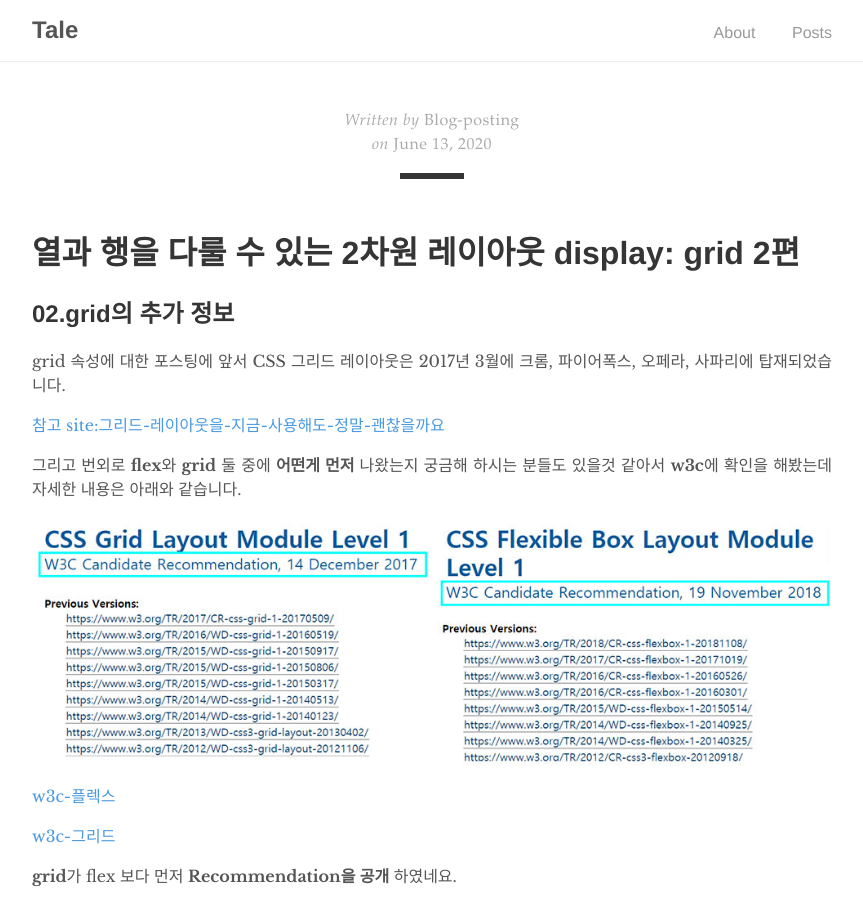
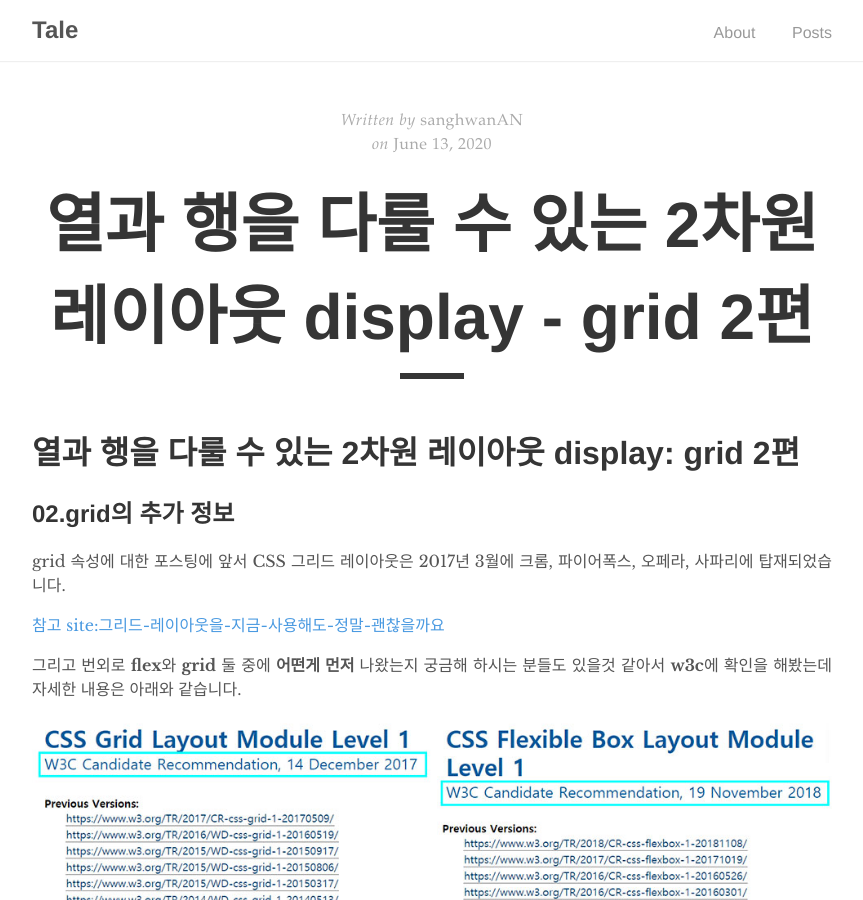
Before and after one commit to Meet-Coder-Study/blog-posting.github.io, a Jekyll site: the page built from _posts/2020-06-13-css-grid-2.md, in a window 1280 px wide and 900 px high. Shown: the whole window, without its empty margins (208-1071 px from the left). Built offline with Jekyll 4.4.1, drawn with Linux system fonts in a browser that asks for light colours; our own code applies the rules of GitHub Pages for plain Markdown files; comment, search, counter and statistics services are not loaded; some of the changed text lies outside the part shown.

Commit message:
refactor : grid 2편 title 문제 수정

```diff
--- a/_posts/2020-06-13-css-grid-2.md
+++ b/_posts/2020-06-13-css-grid-2.md
@@ -1,5 +1,5 @@
 ---
-title: 열과 행을 다룰 수 있는 2차원 레이아웃 display: grid 2편
+title: 열과 행을 다룰 수 있는 2차원 레이아웃 display - grid 2편
 layout: post
 date: '2020-06-13 13:00:00'
 author: sanghwanAN
```
